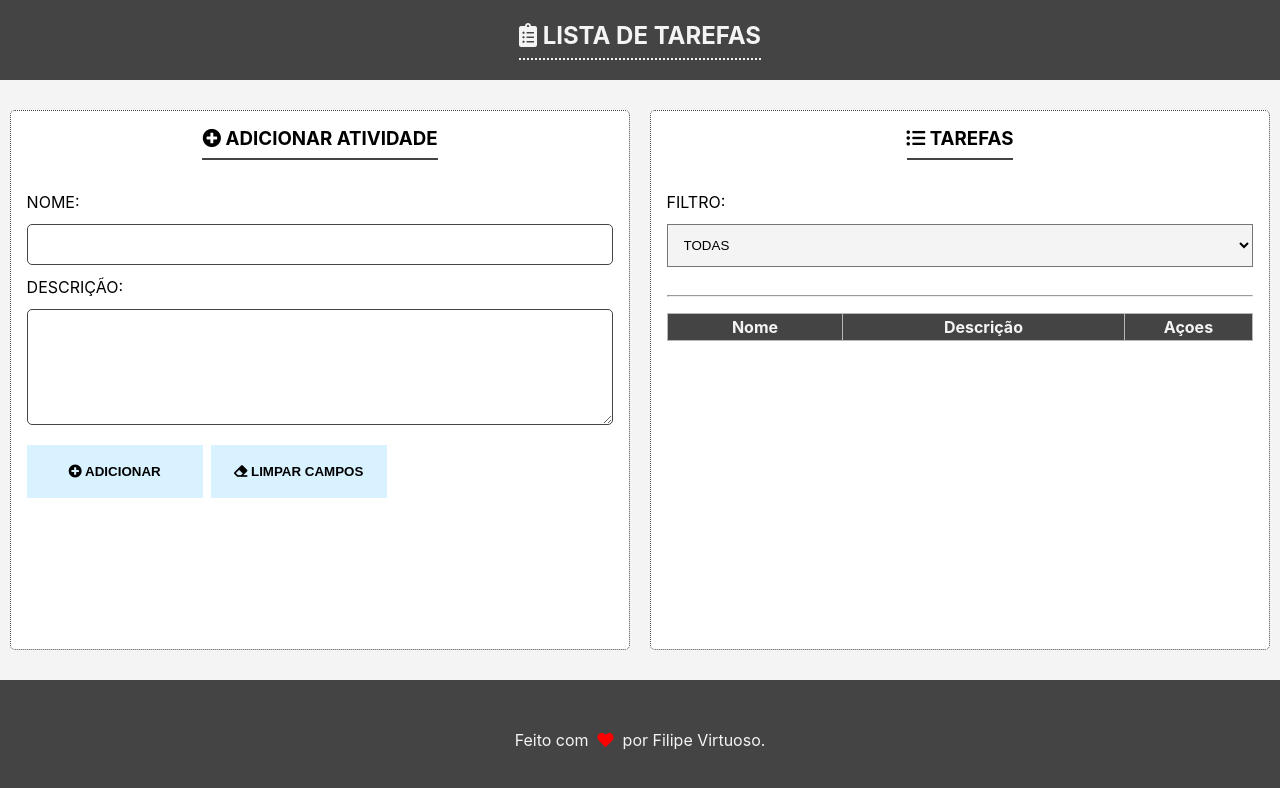
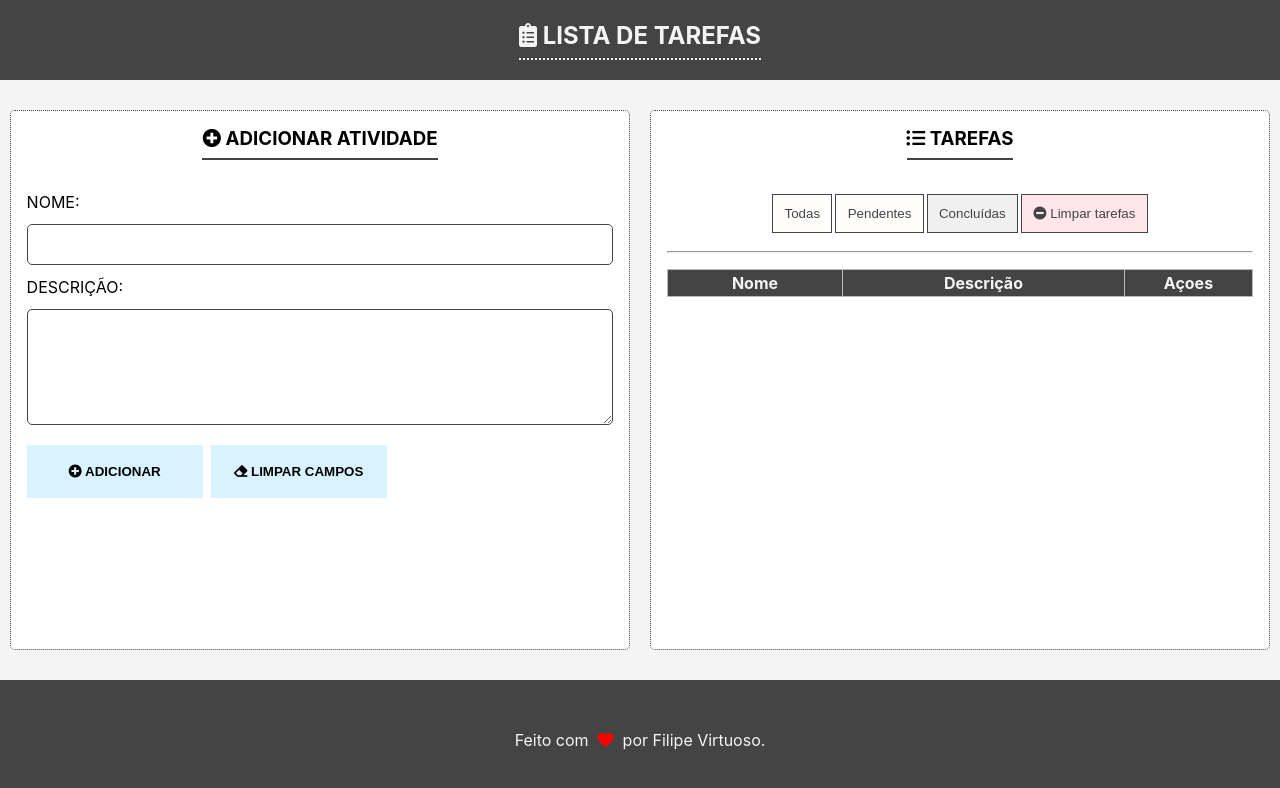
Before and after one commit to future4code/Filipe-Virtuoso, a React (Create React App) app in the folder semana6/todo-list/: page / in a window 1280 px wide. Shown: the top 788 px of the page. Built offline with nearby package versions, Linux system fonts and the light colour scheme.

Commit message:
Adicionar desafios 1 e 4

```diff
--- a/semana6/todo-list/src/App.js
+++ b/semana6/todo-list/src/App.js
@@ -17,6 +17,10 @@ const GlobalStyle = createGlobalStyle`
   th {
     background: #444;
     color: #f4f4f4;
+    padding: 0.2rem;
+  }
+
+  td {
     padding: 0.2rem;
   }
 `;
@@ -69,6 +73,10 @@ class App extends Component {
     }
   };
 
+  clearBoard = () => {
+    this.setState({ todo: [] });
+  };
+
   removeTask = el => {
     const newList = this.state.todo.filter(elm => elm.id !== el.id);
     this.setState({ todo: newList });
@@ -88,6 +96,7 @@ class App extends Component {
               todos={this.state.todo}
               completeTask={this.completeTask}
               removeTask={this.removeTask}
+              clearBoard={this.clearBoard}
             />
           </SectionContainer>
         </MainContainer>
--- /dev/null
+++ b/semana6/todo-list/src/Components/ListTodo/ListTodo.css
@@ -0,0 +1,3 @@
+.active {
+  background: #f0f0f0 !important;
+}
--- a/semana6/todo-list/src/Components/ListTodo/ListTodo.js
+++ b/semana6/todo-list/src/Components/ListTodo/ListTodo.js
@@ -1,5 +1,6 @@
 import React, { Component } from "react";
 import styled from "styled-components";
+import "./ListTodo.css";
 
 const Article = styled.article`
   width: 100%;
@@ -20,26 +21,9 @@ const Label = styled.label`
   text-transform: uppercase;
 `;
 
-const Select = styled.select`
-  padding: 0.75rem;
-  margin: 0.75rem;
-  width: 100%;
-  background: #f4f4f4;
-  outline: 0;
-  text-transform: uppercase;
-`;
-
 const Line = styled.hr`
   width: 100%;
   margin: 1rem;
-`;
-
-const ListElement = styled.li`
-  margin: 0.5rem 1.1rem;
-  text-transform: uppercase;
-  font-size: 1.1rem;
-  text-decoration: ${props =>
-    props.status === "done" ? "line-through" : "none"};
 `;
 
 const Div = styled.div`
@@ -57,11 +41,12 @@ const Table = styled.table`
 const Button = styled.button`
   padding: 0.7rem;
   margin: 0.1rem;
-  background: #fffefc;
+  background: ${props => (props.bgred ? "#ffe6ea" : "#fffefc")};
   outline: 0;
   border: none;
   color: ${props => (props.red ? "red" : "#444")};
   border: 0.5px solid #444;
+  cursor: pointer;
 `;
 
 const Td = styled.td`
@@ -74,16 +59,22 @@ const ActionsTd = styled.td`
   background: ${props => (props.status === "done" ? "#e3f5fc" : "#fff ")};
 `;
 
+const FilterSection = styled.section``;
+
 class ListTodo extends Component {
   constructor(props) {
     super(props);
     this.state = {
-      filter: "1"
+      filter: 1,
+      done: 1,
+      pending: 0,
+      all: 0
     };
   }
 
-  applyFilter = event => {
-    const newValue = event.target.value;
+  applyFilter = num => {
+    const newValue = num;
+    console.log(newValue);
     this.setState({ filter: newValue });
   };
 
@@ -124,15 +115,31 @@ class ListTodo extends Component {
       })
       .map((el, index) => {
         return (
-          <ListElement
+          <tr key={index}>
+            <Td status={el.status}>{el.name}</Td>
+            <Td status={el.status}>{el.description}</Td>
+            <ActionsTd status={el.status}>
+              <Button
                 onClick={() => {
                   this.props.completeTask(el);
                 }}
-            key={index}
-            status={el.status}
               >
-            {el.name}
-          </ListElement>
+                <i class="fas fa-check-square"></i>
+              </Button>
+              <Button>
+                <i class="fas fa-edit"></i>
+              </Button>
+              <Button
+                onClick={() => {
+                  this.props.removeTask(el);
+                }}
+                red
+              >
+                {/* <i class="fas fa-trash-alt"></i> */}
+                <i class="fas fa-trash"></i>
+              </Button>
+            </ActionsTd>
+          </tr>
         );
       });
 
@@ -142,27 +149,43 @@ class ListTodo extends Component {
       })
       .map((el, index) => {
         return (
-          <ListElement
+          <tr key={index}>
+            <Td status={el.status}>{el.name}</Td>
+            <Td status={el.status}>{el.description}</Td>
+            <ActionsTd status={el.status}>
+              <Button
                 onClick={() => {
                   this.props.completeTask(el);
                 }}
-            key={index}
-            status={el.status}
               >
-            {el.name}
-          </ListElement>
+                <i class="fas fa-check-square"></i>
+              </Button>
+              <Button>
+                <i class="fas fa-edit"></i>
+              </Button>
+              <Button
+                onClick={() => {
+                  this.props.removeTask(el);
+                }}
+                red
+              >
+                {/* <i class="fas fa-trash-alt"></i> */}
+                <i class="fas fa-trash"></i>
+              </Button>
+            </ActionsTd>
+          </tr>
         );
       });
 
     let list;
     switch (this.state.filter) {
-      case "1":
+      case 1:
         list = showAllItems;
         break;
-      case "2":
+      case 2:
         list = getPendingItems;
         break;
-      case "3":
+      case 3:
         list = getDoneItems;
     }
 
@@ -171,16 +194,52 @@ class ListTodo extends Component {
         <Title>
           <i class="fas fa-list-ul"></i> Tarefas
         </Title>
-        <Label for="filter">Filtro:</Label>
-        <Select
-          name="filter"
-          value={this.state.filter}
-          onChange={this.applyFilter}
+        <FilterSection>
+          <Button
+            onClick={() => {
+              this.applyFilter(1);
+              this.setState({ done: 0 });
+              this.setState({ pending: 0 });
+              this.setState({ all: 1 });
+            }}
+            value={this.state.all}
+            className={this.state.all === 1 ? "active" : ""}
           >
-          <option value="1">Todas</option>
-          <option value="2">Pendentes</option>
-          <option value="3">Completas</option>
-        </Select>
+            Todas
+          </Button>
+          <Button
+            onClick={() => {
+              this.applyFilter(2);
+              this.setState({ done: 0 });
+              this.setState({ pending: 1 });
+              this.setState({ all: 0 });
+            }}
+            value={this.state.pending}
+            className={this.state.pending === 1 ? "active" : ""}
+          >
+            Pendentes
+          </Button>
+          <Button
+            onClick={() => {
+              this.applyFilter(3);
+              this.setState({ done: 1 });
+              this.setState({ pending: 0 });
+              this.setState({ all: 0 });
+            }}
+            value={this.state.done}
+            className={this.state.done === 1 ? "active" : ""}
+          >
+            Concluídas
+          </Button>
+          <Button
+            onClick={() => {
+              this.props.clearBoard();
+            }}
+            bgred
+          >
+            <i class="fas fa-minus-circle"></i> Limpar tarefas
+          </Button>
+        </FilterSection>
         <Line></Line>
         <Div>
           <Table>
```
Lines whose indentation alone changed are shown as unchanged.
